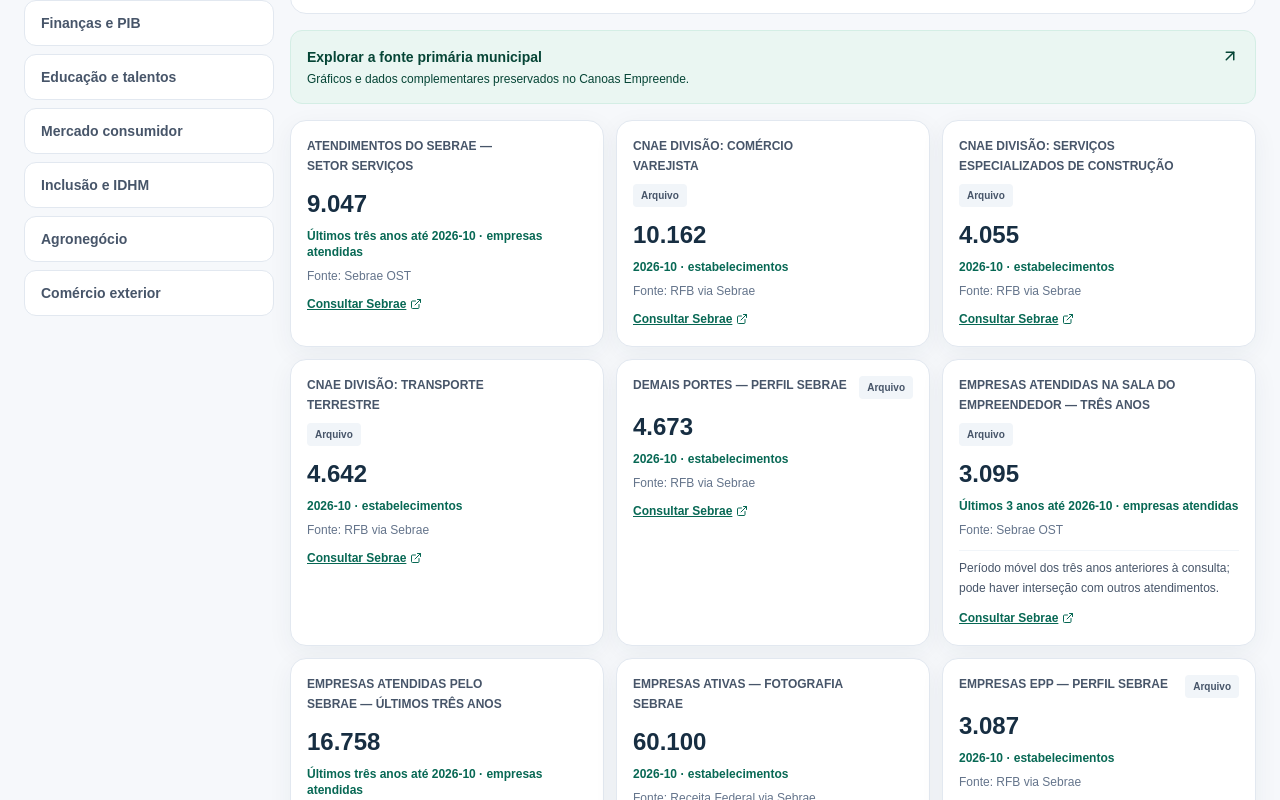
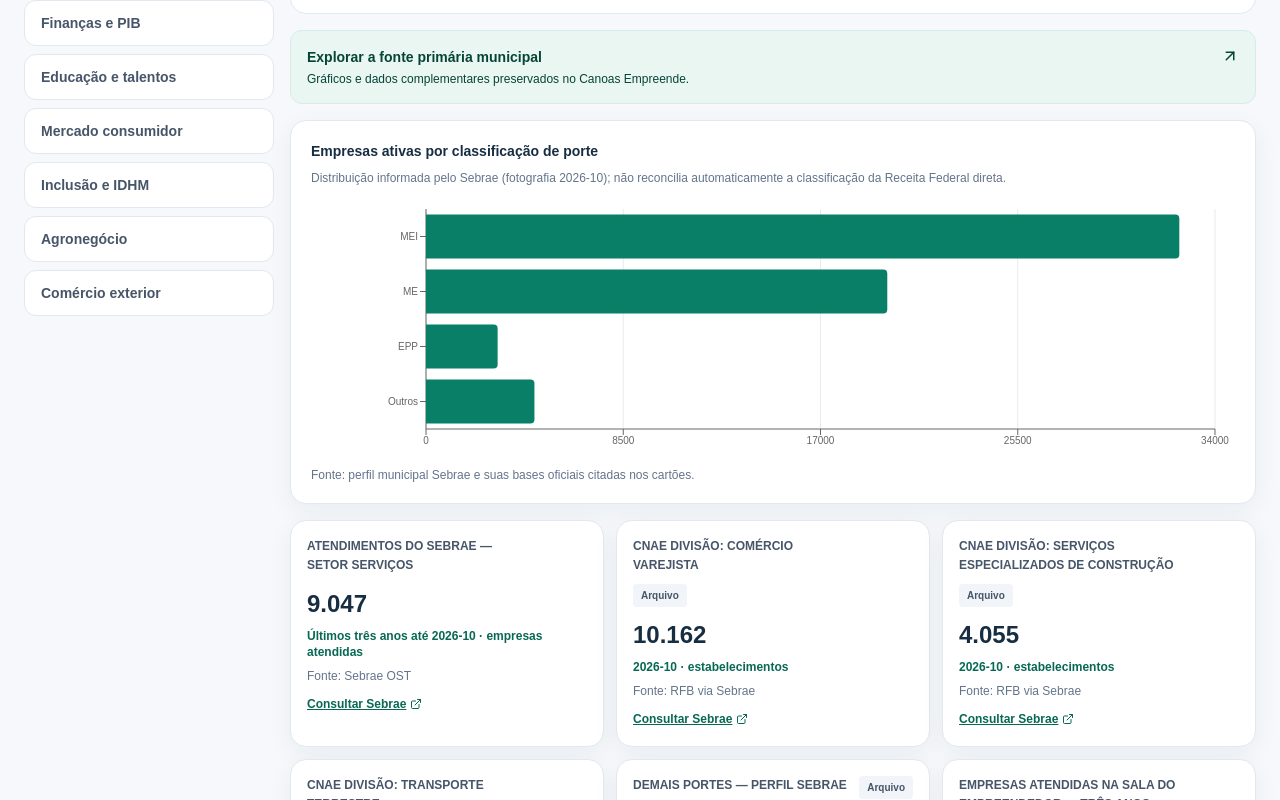
Before and after one commit to marcianolima/webgis-empreender-canoas, a Next.js app: page /sebrae in a window 1280 px wide. Shown: the part 1040-1840 px from the top of the page. Built offline with nearby package versions, Linux system fonts and the light colour scheme.

Commit message:
feat(sebrae): manager-friendly business, salary, occupations, SICONFI, IDEB and IDHM comparisons

```diff
--- a/src/components/sebrae-dashboard.tsx
+++ b/src/components/sebrae-dashboard.tsx
@@ -38,6 +38,62 @@ function Card({m,archived}:{m:SebraeMetric;archived:boolean}){
    <a href={m.sourceUrl} target="_blank" rel="noopener noreferrer" className="mt-3 inline-flex items-center gap-1 text-xs font-semibold text-brand-700 underline">Consultar Sebrae <ExternalLink size={12}/></a>
  </article>;
 }
+
+function ThematicComparison({theme,doc}:{theme:SebraeTheme;doc:SebraeDocument}){
+ const archive=doc.archived.observations;
+ const all=[...doc.metrics,...archive];
+ const get=(code:string)=>all.find(r=>r.code===code)?.value;
+ let title="";let unit="";let notes="";let rows:{label:string;value:number}[]=[];
+ const addRow=(label:string,code:string)=>{const value=get(code);if(value!==undefined)rows.push({label,value});};
+ if(theme==="empresas"){
+   title="Empresas ativas por classificação de porte";unit="estabelecimentos";
+   notes="Distribuição informada pelo Sebrae (fotografia 2026-10); não reconcilia automaticamente a classificação da Receita Federal direta.";
+   addRow("MEI","rf_mei_sebrae");addRow("ME","rf_micro_sebrae");addRow("EPP","rf_pequena_sebrae");addRow("Outros","rf_outros_sebrae");
+ }
+ if(theme==="emprego"){
+   title="Diferença salarial por sexo — RAIS 2025";unit="R$/mês";
+   notes="Remuneração média nominal de vínculos formais; diferença descritiva, não ajustada por ocupação, jornada ou escolaridade.";
+   addRow("Mulheres","rais_remuneracao_mulheres");addRow("Homens","rais_remuneracao_homens");
+ }
+ if(theme==="ocupacoes"){
+   title="Ocupações com mais vínculos no recorte Sebrae";unit="vínculos";
+   notes="Cinco ocupações destacadas no gráfico do Sebrae; seleção sujeita aos filtros do painel original.";
+   addRow("Vendedor","ocupacao_vendedor");addRow("Assistente adm.","ocupacao_assistente");addRow("Motorista","ocupacao_motorista");addRow("Auxiliar escr.","ocupacao_auxiliar_escritorio");addRow("Faxineiro","ocupacao_faxineiro");
+ }
+ if(theme==="financas"){
+   title="Dependência de transferências nas receitas correntes — 2024";unit="%";
+   notes="Mesmo indicador SICONFI para Canoas, média estadual e nacional. Não é participação no orçamento total.";
+   addRow("Canoas","siconfi_participacao_transferencias");addRow("RS","siconfi_transferencias_pct_rs");addRow("Brasil","siconfi_transferencias_pct_br");
+ }
+ if(theme==="educacao"){
+   title="IDEB: evolução dos anos iniciais e finais";unit="índice";
+   notes="Dois marcos históricos publicados no perfil (2005 e 2023), não uma série anual completa. Para 2026, consultar divulgação INEP mais recente.";
+   addRow("Iniciais 2005","ideb_iniciais_2005");addRow("Iniciais 2023","ideb_iniciais_2023");
+   addRow("Finais 2005","ideb_finais_2005");addRow("Finais 2023","ideb_finais_2023");
+ }
+ if(theme==="desenvolvimento"){
+   title="Dimensões históricas do IDHM — 2010";unit="índice";
+   notes="Desenvolvimento humano de 2010: não representa o IDHM corrente de 2026.";
+   addRow("Renda","idh_renda");addRow("Educação","idh_educacao");addRow("Longevidade","idh_longevidade");
+ }
+ if(theme==="comercio"){
+   title="Volume físico por país no recorte público — 2025";unit="kg";
+   notes="Países parceiros selecionados no painel Sebrae. Fluxo e filtros devem ser conferidos no Comex Stat antes de rankings oficiais; não comparar com exportações em US$ FOB.";
+   addRow("China","comex_china_kg");addRow("Índia","comex_india_kg");addRow("Omã","comex_oma_kg");
+ }
+ if(!rows.length)return null;
+ return <section className="min-w-0 rounded-2xl border border-slate-200 bg-white p-5 shadow-card">
+   <h3 className="text-sm font-bold">{title}</h3>
+   <p className="mt-2 text-xs leading-relaxed text-slate-500">{notes}</p>
+   <div className="mt-5 h-[250px]" role="img" aria-label={title}>
+     <ResponsiveContainer width="100%" height="100%"><BarChart data={rows} layout="vertical" margin={{right:20}}>
+       <CartesianGrid horizontal={false} stroke="#e5ebef"/><XAxis type="number" tick={{fontSize:10}}/><YAxis type="category" dataKey="label" tick={{fontSize:10}} width={115}/><Tooltip formatter={v=>num.format(Number(v))+" "+unit}/><Bar dataKey="value" name={unit} fill="#087f66" radius={[0,4,4,0]}/>
+     </BarChart></ResponsiveContainer>
+   </div>
+   <p className="mt-2 text-xs text-slate-500">Fonte: perfil municipal Sebrae e suas bases oficiais citadas nos cartões.</p>
+ </section>;
+}
+
 export function SebraeDashboard(){
  const [doc,setDoc]=useState<SebraeDocument|null>(null);
  const [cnpj,setCnpj]=useState<CnpjSnapshot|null>(null);
@@ -135,6 +191,7 @@ export function SebraeDashboard(){
       <p className="mt-3 text-xs text-slate-500">{filtered.length} indicadores · {source.filter(x=>x.theme===theme).length} da coleta estruturada recente</p>
      </div>
      {chosen?.href&&<Link href={chosen.href} className="flex items-start justify-between rounded-xl border border-brand-100 bg-brand-50 p-4 text-sm text-brand-900"><span><strong>Explorar a fonte primária municipal</strong><span className="mt-1 block text-xs">Gráficos e dados complementares preservados no Canoas Empreende.</span></span><ArrowUpRight size={18}/></Link>}
+     <ThematicComparison theme={theme} doc={doc}/>
      <div className="grid gap-3 sm:grid-cols-2 xl:grid-cols-3">{filtered.map(m=><Card key={m.code} m={m} archived={historicalCodes.has(m.code)}/>)}</div>
      {!filtered.length&&<p className="rounded-xl border border-dashed border-slate-200 bg-white p-6 text-sm text-slate-500">Nenhum registro publicável para a seleção. Ausência não equivale a zero.</p>}
     </div>
```
